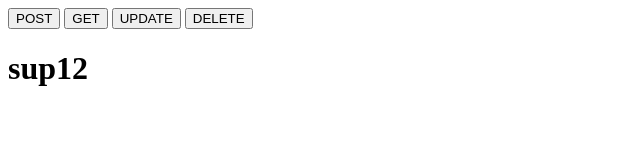
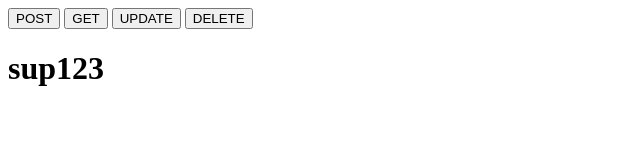
Before and after one commit to nknordeen/scholarship-app, a website: page index.html in a window 1280 px wide. Shown: the full height of the page, 0-640 px from the left. Drawn offline with nearby package versions, Linux system fonts and the light colour scheme.

```diff
--- a/index.html
+++ b/index.html
@@ -24,7 +24,7 @@
 			});
 		});
 	</script>
-	<h1>sup12</h1>
+	<h1>sup123</h1>
 	<h2></h2>
 </body>
 
```
